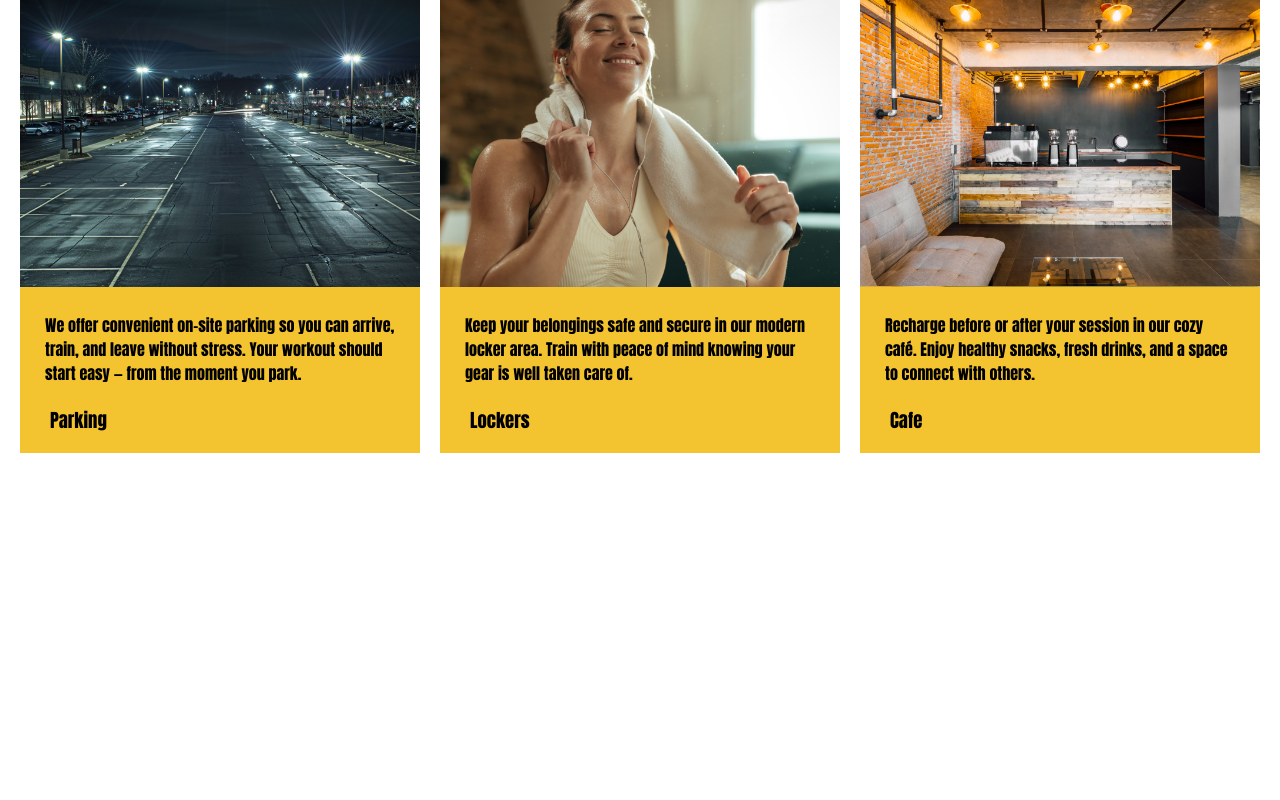
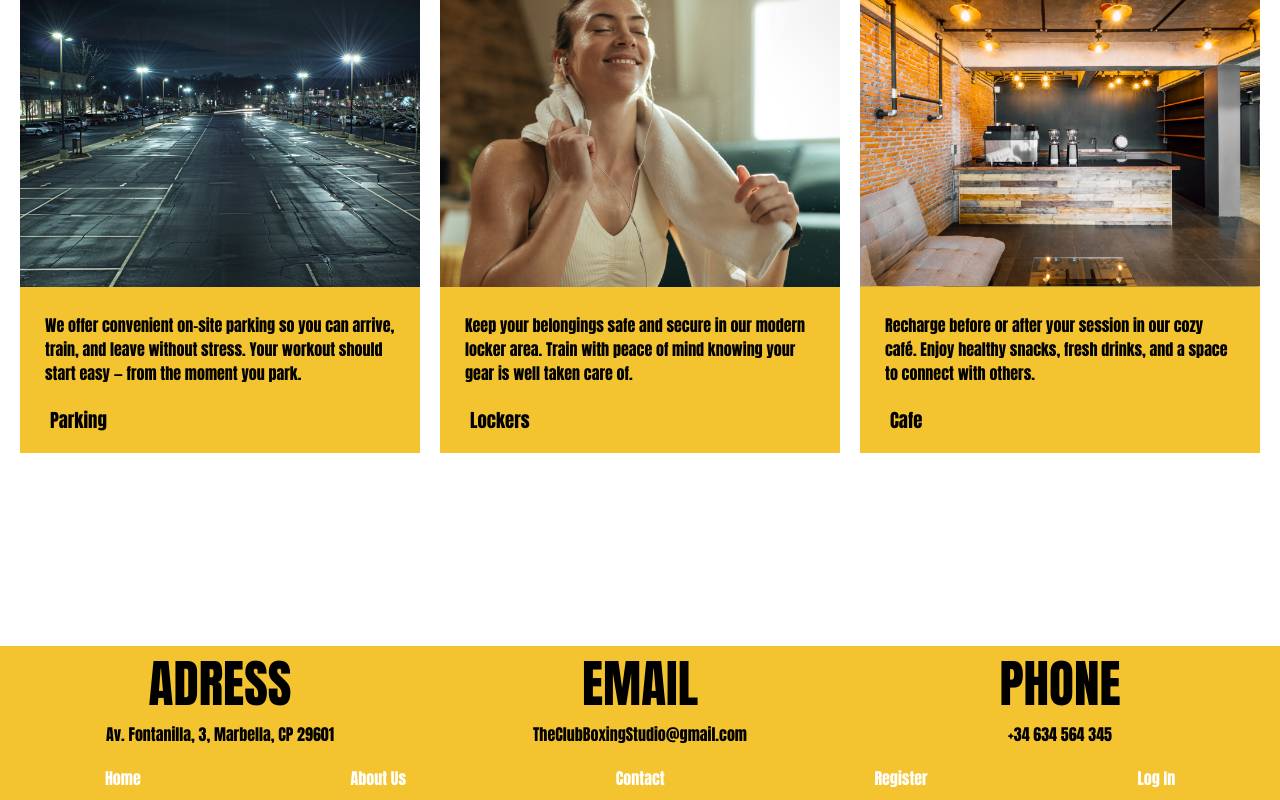
Before and after one commit to YummyYummy06/ProyectoFinDeGrado2025, a React (Vite) app in the folder frontend/Gym-app/: page /WhatWeDo in a window 1280 px wide. Shown: the part 1928-2728 px from the top of the page. Before the commit the page ends 2574 px from the top, so only its background shows below. Built offline with nearby package versions, Linux system fonts and the light colour scheme.

Commit message:
Añadir footer a una pagina

```diff
--- a/frontend/Gym-app/src/App.css
+++ b/frontend/Gym-app/src/App.css
@@ -274,6 +274,24 @@
   width: 150px;
 }
 
+.footer-app {
+  width: 100vw;
+  height: 100%;
+  background-color: #f4c430;
+  color: black;
+}
+.footer-app h1,
+.footer-app p {
+  margin: 10px;
+}
+
+.link-info {
+  padding-top: 10px;
+  padding-bottom: 10px;
+  display: flex;
+  justify-content: space-around;
+}
+
 @media (max-width: 800px) {
   .menu-app ul {
     flex-direction: column;
--- a/frontend/Gym-app/src/Pages/WhatWeDo.jsx
+++ b/frontend/Gym-app/src/Pages/WhatWeDo.jsx
@@ -154,6 +154,29 @@ function WhatWeDo() {
             </div>
           </div>
         </div>
+        <footer className="footer-app">
+          <div className="tresColumnas">
+            <div className="columnas">
+              <h1>ADRESS</h1>
+              <p>Av. Fontanilla, 3, Marbella, CP 29601</p>
+            </div>
+            <div className="columnas">
+              <h1>EMAIL</h1>
+              <p>TheClubBoxingStudio@gmail.com</p>
+            </div>
+            <div className="columnas">
+              <h1>PHONE</h1>
+              <p>+34 634 564 345</p>
+            </div>
+          </div>
+          <div className="link-info">
+            <Link to="/">Home</Link>
+            <Link to="/WhatWeDo">About Us</Link>
+            <Link to="/contact">Contact</Link>
+            <Link to="/register">Register</Link>
+            <Link to="/logIn">Log In</Link>
+          </div>
+        </footer>
       </div>
     </>
   );
```
